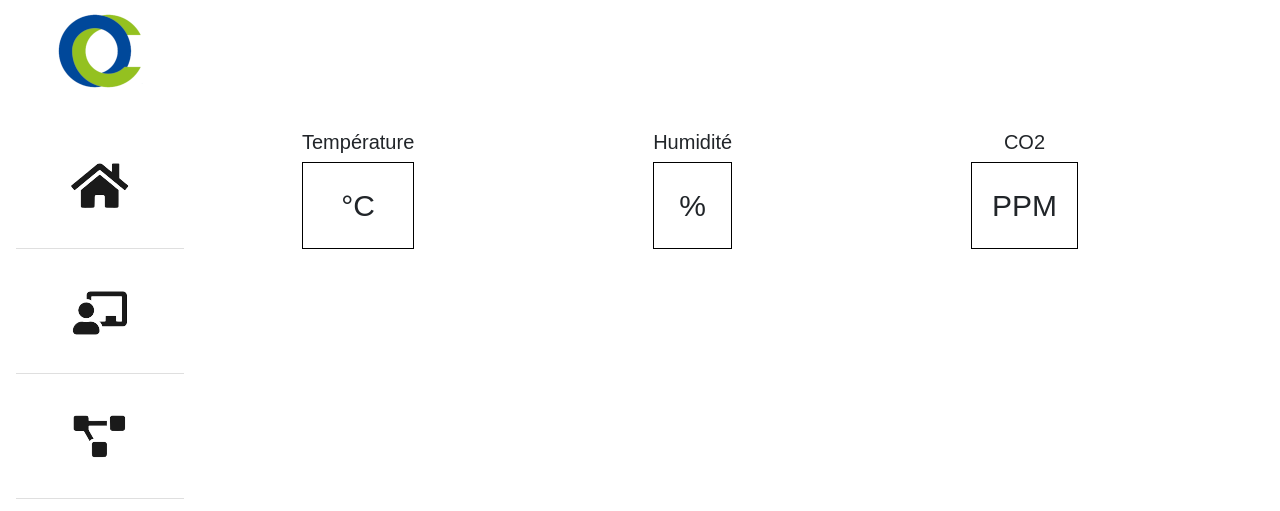
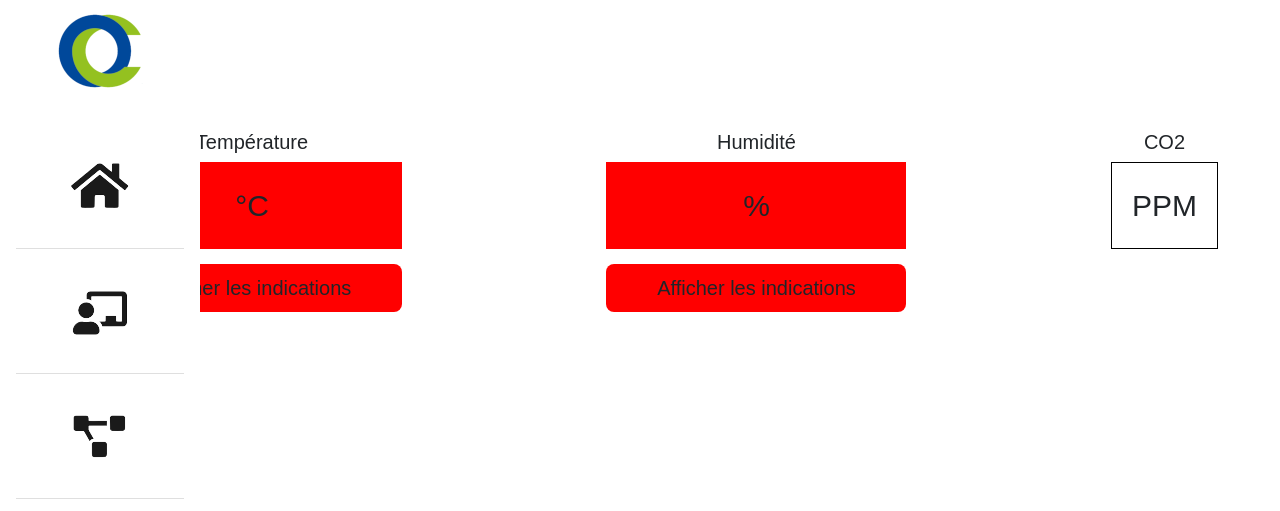
Before and after one commit to Remyto667/SmartCampus, a Symfony app: template symfony/templates/admin/donnees_salle.html.twig in a window 1280 px wide. Shown: the top 511 px of the page. Run offline with Twig, Linux system fonts and the light colour scheme; the template is opened without the code that fills it, so the values that code supplies are empty; some libraries are stand-ins or nearby versions.

Commit message:
ajout des alertes dans une nouvelle page + alerte sur la page affichant les donnés

```diff
--- a/symfony/assets/json/dataRoom.json
+++ b/symfony/assets/json/dataRoom.json
@@ -1,7 +1,7 @@
 [{
   "id": "51",
   "nom" : "temp",
-  "valeur" : "19.2",
+  "valeur" : "48",
   "dateCapture" : "2022-11-28 08:00:00",
   "localisation" : "D207",
   "description" : "",
@@ -9,7 +9,7 @@
 }, {
   "id": "52",
   "nom" : "hum",
-  "valeur" : "49.2",
+  "valeur" : "80",
   "dateCapture" : "2022-11-28 08:00:00",
   "localisation" : "D207",
   "description" : "",
--- a/symfony/templates/admin/donnees_salle.html.twig
+++ b/symfony/templates/admin/donnees_salle.html.twig
@@ -1,14 +1,26 @@
-{% extends 'basewithnavbar.html.twig' %}
+    {% extends 'basewithnavbar.html.twig' %}
 
 {% block title %}Data Room{% endblock %}
 
 {% block body %}
     <style>
-        .example-wrapper { text-align: center; margin: 1em auto; max-width: 800px; width: 95%; font: 18px/1.5 sans-serif; }
+        .example-wrapper { text-align: center; margin: 1em auto; max-width: 1200px; width: 95%; font: 18px/1.5 sans-serif;}
         .example-wrapper code { background: #F5F5F5; padding: 2px 6px; }
 
         .container {margin: 50px; display: flex; flex-wrap: wrap; justify-content: space-between;}
         .bordure {padding: 20px; font-size: 30px; border: 1px solid black;}
+
+        {% if temp > 24 or temp < 16%}
+            .Temp {padding: 20px; font-size: 30px; border: 1px solid red; background-color: red;}
+        {% endif %}
+        {% if hum > 59 or hum < 41%}
+        .Hum {padding: 20px; font-size: 30px; border: 1px solid red; background-color: red;}
+        {% endif %}
+        {% if co2 > 800 %}
+        .C02 {padding: 20px; font-size: 30px; border: 1px solid red; background-color: red;}
+        {% endif %}
+
+        .btn{margin-top: 15px; background-color: red}
 
     </style>
 
@@ -20,20 +32,28 @@
 
             <div class="box">
                 <h5>Température</h5>
-                <div class="bordure">{{ temp }} °C</div>
+                <div class="Temp bordure">{{ temp }} °C</div>
+                {% if temp > 24 or temp < 16%}
+                    <a class="btn btn-lg" href="/salle/alerte/1 " role="button" style="width:300px">Afficher les indications</a>
+                {% endif %}
             </div>
 
             <div class="box">
                 <h5>Humidité</h5>
-                <div class="bordure">{{ hum }} %</div>
+                <div class="Hum bordure">{{ hum }} %</div>
+                {% if hum > 59 or hum < 41%}
+                    <a class="btn btn-lg" href="/salle/alerte/2" role="button" style="width:300px">Afficher les indications</a>
+                {% endif %}
             </div>
 
             <div class="box">
                 <h5>CO2</h5>
-                <div class="bordure">{{ co2 }} PPM</div>
+                <div class="C02 bordure">{{ co2 }} PPM</div>
+                {% if co2 > 800 %}
+                    <a class="btn btn-lg" href="/salle/alerte/3" role="button" style="width:300px">Afficher les indications</a>
+                {% endif %}
             </div>
 
         </div>
-
     </div>
 {% endblock %}
```
Also changed, not shown: symfony/src/Controller/RoomController.php (+18 -0 lines), symfony/templates/room/alerte.html.twig (added, +60 -0 lines).
